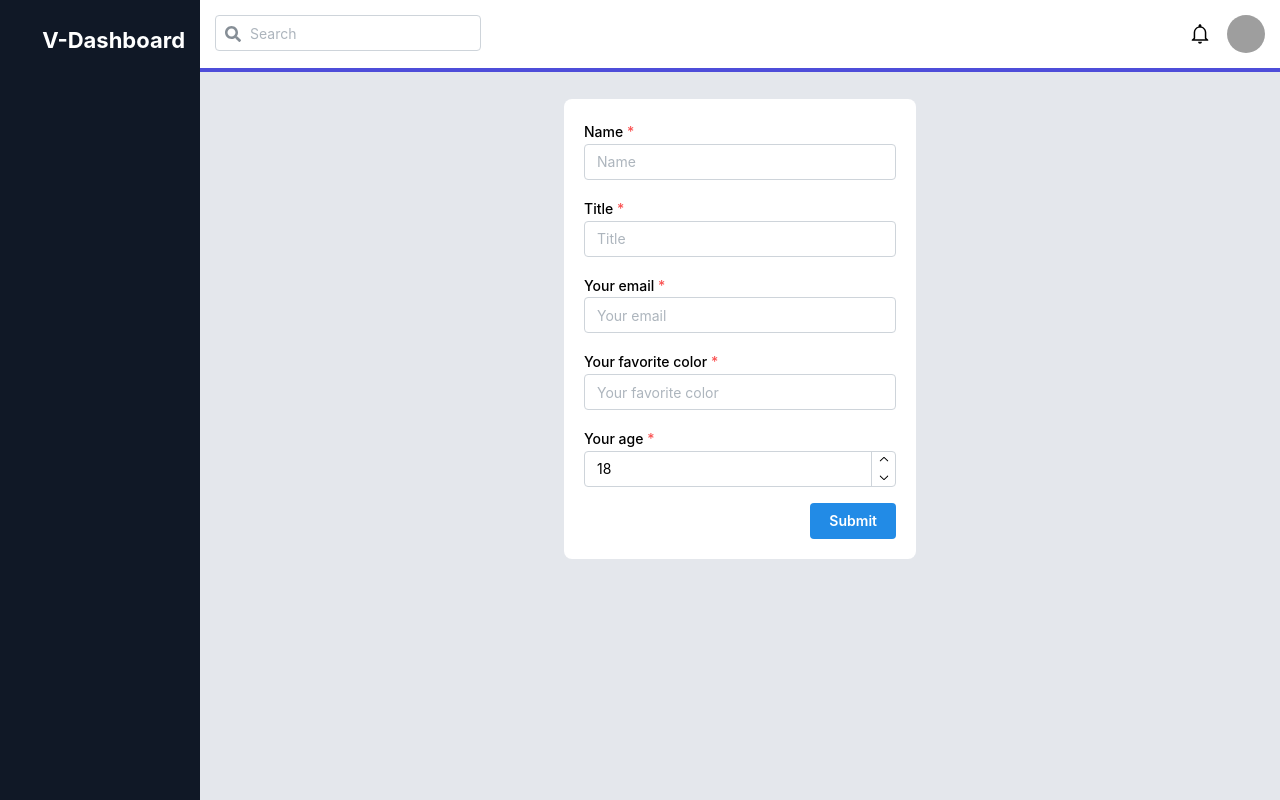
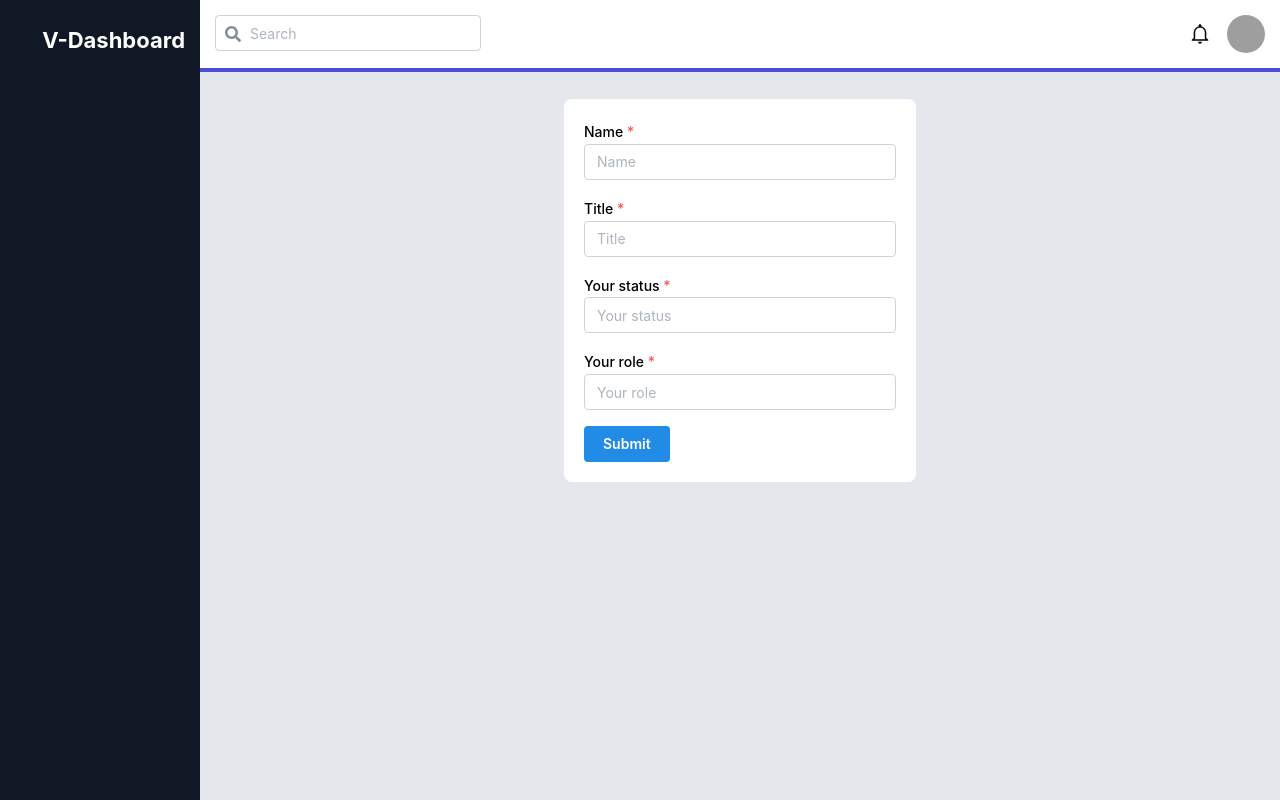
Before and after one commit to iaayush07/crud-react, a React (Vite) app: page /add-user in a window 1280 px wide. Built offline with nearby package versions, Linux system fonts and the light colour scheme; grey boxes are pictures that could not be loaded.

Commit message:
feat : create and delete data

```diff
--- a/database/db.json
+++ b/database/db.json
@@ -1,30 +1,35 @@
 {
   "users": [
     {
+      "id": 1,
       "name": "Ayush Dhimmar",
       "title": "Software Engineer",
       "status": "Active",
       "role": "Carbon"
     },
     {
+      "id": 2,
       "name": "Aman Patel",
       "title": "Software Engineer",
       "status": "Active",
       "role": "Nitrogen"
     },
     {
+      "id": 3,
       "name": "Jay Patel",
       "title": "Software Engineer",
       "status": "Active",
       "role": "Yttrium"
     },
     {
+      "id": 4,
       "name": "Darsh Modi",
       "title": "Software Engineer",
       "status": "Active",
       "role": "Barium"
     },
     {
+      "id": 5,
       "name": "Soomiiyaa Nair",
       "title": "Software Engineer",
       "status": "Active",
--- a/src/pages/UserForm.jsx
+++ b/src/pages/UserForm.jsx
@@ -1,24 +1,52 @@
-import React from 'react'
-import { useForm, isNotEmpty, isEmail, isInRange, hasLength, matches } from '@mantine/form';
-import { Button, Group, TextInput, NumberInput, Grid, Box } from '@mantine/core';
+import React, {useEffect} from 'react';
+import { useForm, isNotEmpty, hasLength } from '@mantine/form';
+import { Button, Group, TextInput, Grid, Box } from '@mantine/core';
+import { useNavigate } from 'react-router-dom';
 
 const UserForm = () => {
+  const navigate = useNavigate();
+
+  const handleSubmit = async (values) => {
+    try {
+      const response = await fetch("http://localhost:3000/users", {
+        method: "POST",
+        headers: {
+          'Content-Type': 'application/json',
+        },
+        body: JSON.stringify(values),
+      });
+
+      // Log the raw response
+      console.log('Raw response:', response);
+
+      // Attempt to parse the response as JSON
+      const responseData = await response.json();
+      console.log('Parsed response:', responseData);
+
+      if (response.ok) {
+        console.log('User added successfully:', responseData);
+        navigate('/');
+      } else {
+        console.error('Failed to add user:', responseData);
+      }
+    } catch (error) {
+      console.error('Error:', error);
+    }
+  };
+
   const form = useForm({
-        mode: 'uncontrolled',
     initialValues: {
       name: '',
       title: '',
-            email: '',
-            favoriteColor: '',
-            age: 18,
+      status: '',
+      role: '',
     },
 
     validate: {
-            name: hasLength({ min: 2, max: 10 }, 'Name must be 2-10 characters long'),
+      name: hasLength({ min: 2, max: 20 }, 'Name must be 2-10 characters long'),
       title: isNotEmpty('Enter title'),
-            email: isEmail('Invalid email'),
-            favoriteColor: matches(/^#([0-9a-f]{3}){1,2}$/, 'Enter a valid hex color'),
-            age: isInRange({ min: 18, max: 99 }, 'You must be 18-99 years old to register'),
+      status: isNotEmpty('Enter status'),
+      role: isNotEmpty('Enter role'),
     },
   });
 
@@ -26,12 +54,11 @@ const UserForm = () => {
     <Box px="20" pt="20" className='userlist'>
       <Grid pt="15" gutter="md" className='userform' justify="center" align="center">
         <Grid.Col span={4} bg="#ffffff" p="20" className='user-form-wrapper'>
-                    <form onSubmit={form.onSubmit(() => { })}>
+          <form onSubmit={form.onSubmit(handleSubmit)}>
             <TextInput
               label="Name"
               placeholder="Name"
               withAsterisk
-                            key={form.key('name')}
               {...form.getInputProps('name')}
             />
             <TextInput
@@ -39,44 +66,30 @@ const UserForm = () => {
               placeholder="Title"
               withAsterisk
               mt="md"
-                            key={form.key('title')}
               {...form.getInputProps('title')}
             />
             <TextInput
-                            label="Your email"
-                            placeholder="Your email"
+              label="Your status"
+              placeholder="Your status"
               withAsterisk
               mt="md"
-                            key={form.key('email')}
-                            {...form.getInputProps('email')}
+              {...form.getInputProps('status')}
             />
             <TextInput
-                            label="Your favorite color"
-                            placeholder="Your favorite color"
+              label="Your role"
+              placeholder="Your role"
               withAsterisk
               mt="md"
-                            key={form.key('favoriteColor')}
-                            {...form.getInputProps('favoriteColor')}
+              {...form.getInputProps('role')}
             />
-                        <NumberInput
-                            label="Your age"
-                            placeholder="Your age"
-                            withAsterisk
-                            mt="md"
-                            key={form.key('age')}
-                            {...form.getInputProps('age')}
-                        />
-
-                        <Group justify="flex-end" mt="md">
+            <Group position="right" mt="md">
               <Button type="submit">Submit</Button>
             </Group>
           </form>
         </Grid.Col>
       </Grid>
     </Box>
-
-
   );
 }
 
-export default UserForm
+export default UserForm;
--- a/src/pages/UserList.jsx
+++ b/src/pages/UserList.jsx
@@ -11,6 +11,23 @@ const UserList = () => {
   .then(data => setUsers(data))
   .catch(error => console.error("Failed to fetch users:", error))
   }
+
+  const handleDelete = async (id) => {
+    try {
+      const response = await fetch(`http://localhost:3000/users/${id}`, {
+        method: 'DELETE',
+      });
+
+      if (response.ok) {
+        // Remove the user from the state after successful deletion
+        setUsers(users.filter(user => user.id !== id));
+      } else {
+        console.error('Failed to delete user');
+      }
+    } catch (error) {
+      console.error('Error:', error);
+    }
+  };
 
   useEffect(() => {
     getUsers()
@@ -78,14 +95,15 @@ const UserList = () => {
           </Table.Thead>
           <Table.Tbody>
             {
-              users.map((element) => (
-                <Table.Tr key={element.name} bg="#ffffff">
-                  <Table.Td>{element.name}</Table.Td>
-                  <Table.Td>{element.title}</Table.Td>
-                  <Table.Td>{element.status}</Table.Td>
-                  <Table.Td>{element.role}</Table.Td>
+              users.map((user) => (
+                <Table.Tr key={user.name} bg="#ffffff">
+                  <Table.Td>{user.name}</Table.Td>
+                  <Table.Td>{user.title}</Table.Td>
+                  <Table.Td>{user.status}</Table.Td>
+                  <Table.Td>{user.role}</Table.Td>
                   <Table.Td>
                     <Button variant="transparent" c="#7368c9">Edit</Button>
+                    <Button variant="transparent" c="red" ms="10" onClick={() => handleDelete(user.id)}>Delete</Button>
                   </Table.Td>
                 </Table.Tr>
               ))
```
Lines whose indentation alone changed are shown as unchanged.
